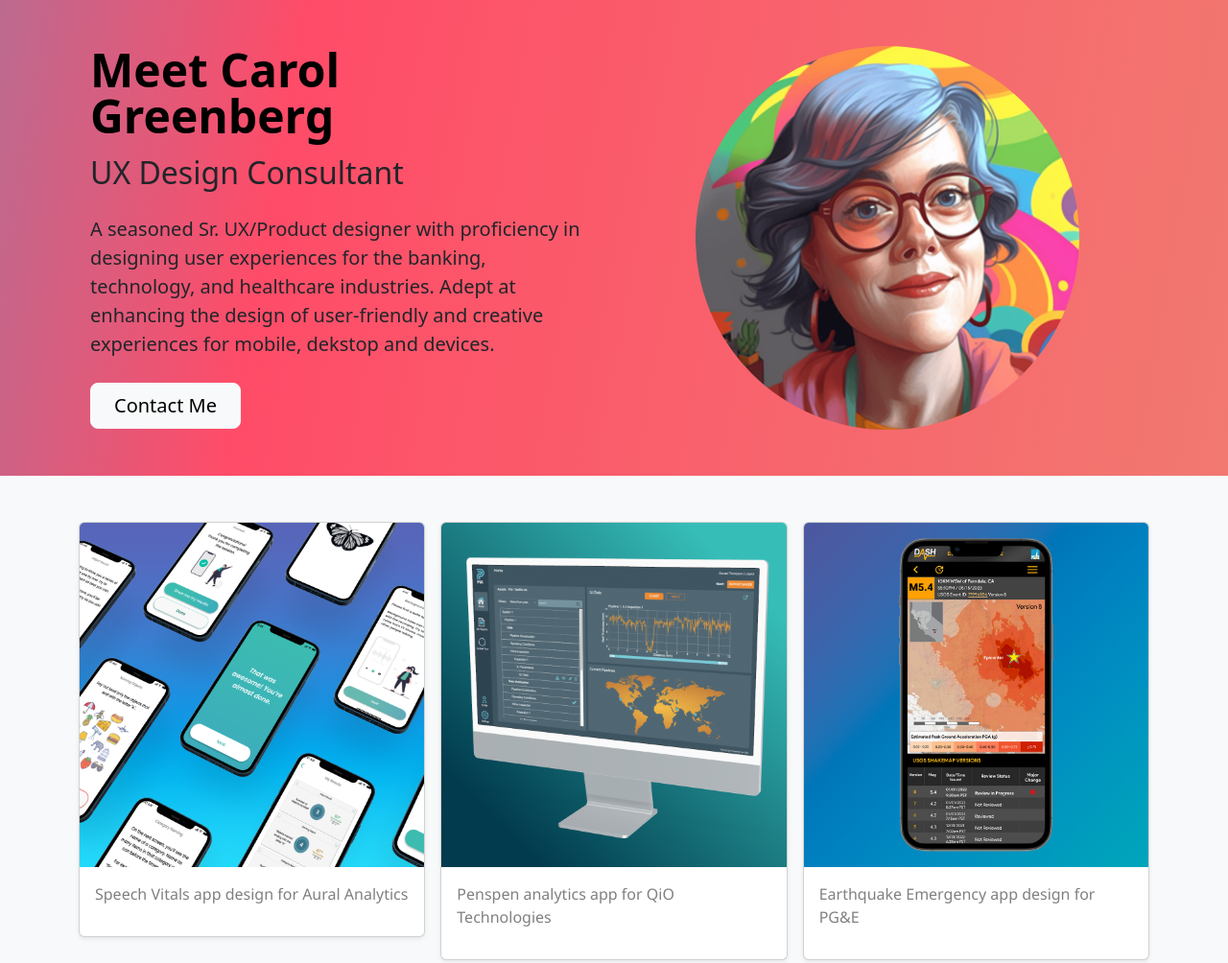
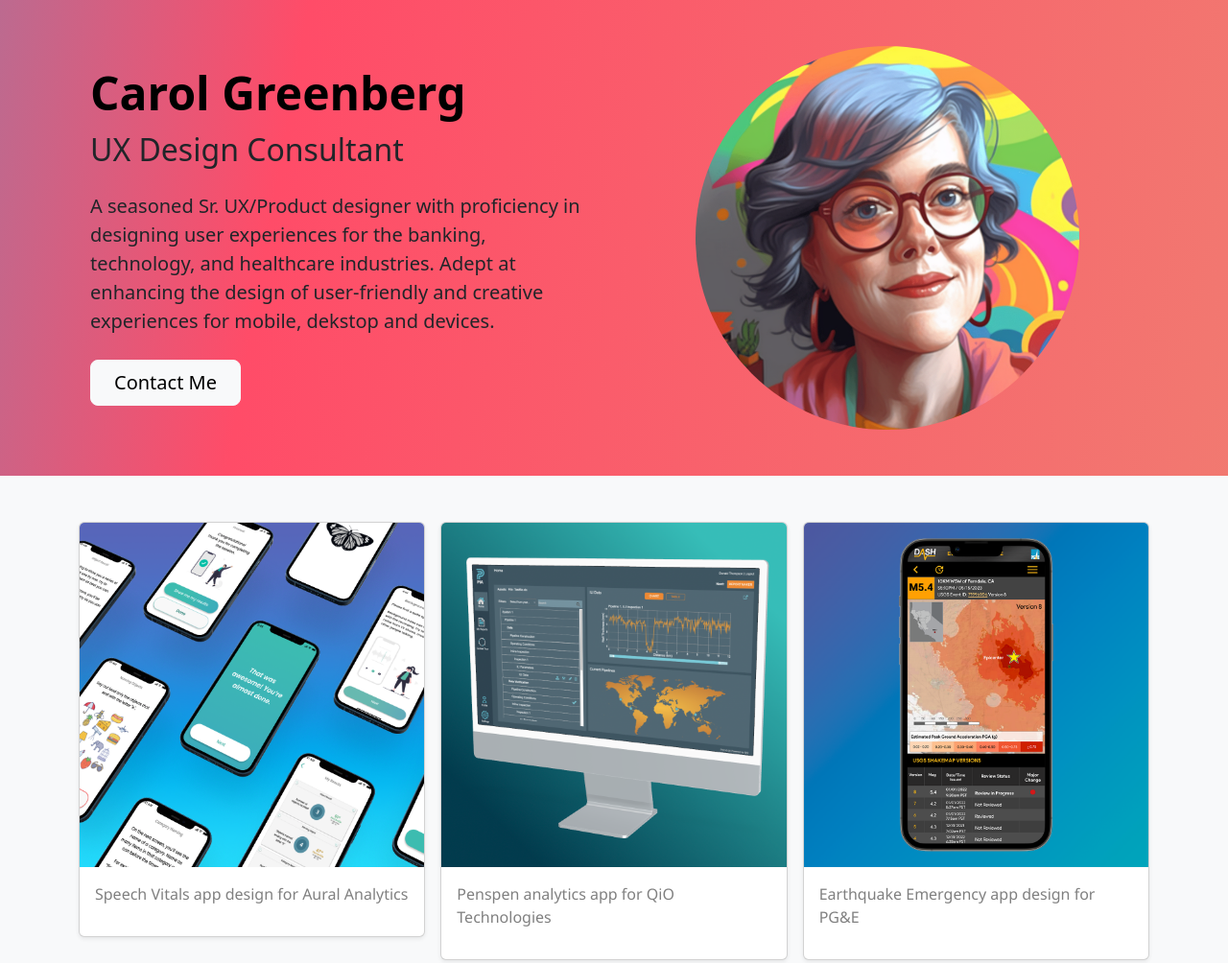
Before and after one commit to cgreenberg2016/portfolio, a plain HTML site: page index.html in a window 1280 px wide. Shown: the top 1004 px of the page at 96% size. Drawn offline with nearby package versions, Linux system fonts and the light colour scheme.

Commit message:
Update index.html

```diff
--- a/index.html
+++ b/index.html
@@ -19,7 +19,7 @@
           <img src="./images/portrait-small.png" class="profile-img d-block mx-lg-auto " alt="iphone"  loading="lazy">
         </div>
         <div class="col-lg-6">
-          <h1 class="display-5 fw-bold text-body-emphasis lh-1 mb-3">Meet Carol Greenberg </h1>
+          <h1 class="display-5 fw-bold text-body-emphasis lh-1 mb-3">Carol Greenberg </h1>
           <h2>UX Design Consultant</h2>
           <p class="lead spacer">A seasoned Sr. UX/Product designer with proficiency in designing user experiences for the banking, technology, and healthcare industries. Adept at enhancing the design of user-friendly and creative experiences for mobile, dekstop and devices.
           </p>
```
